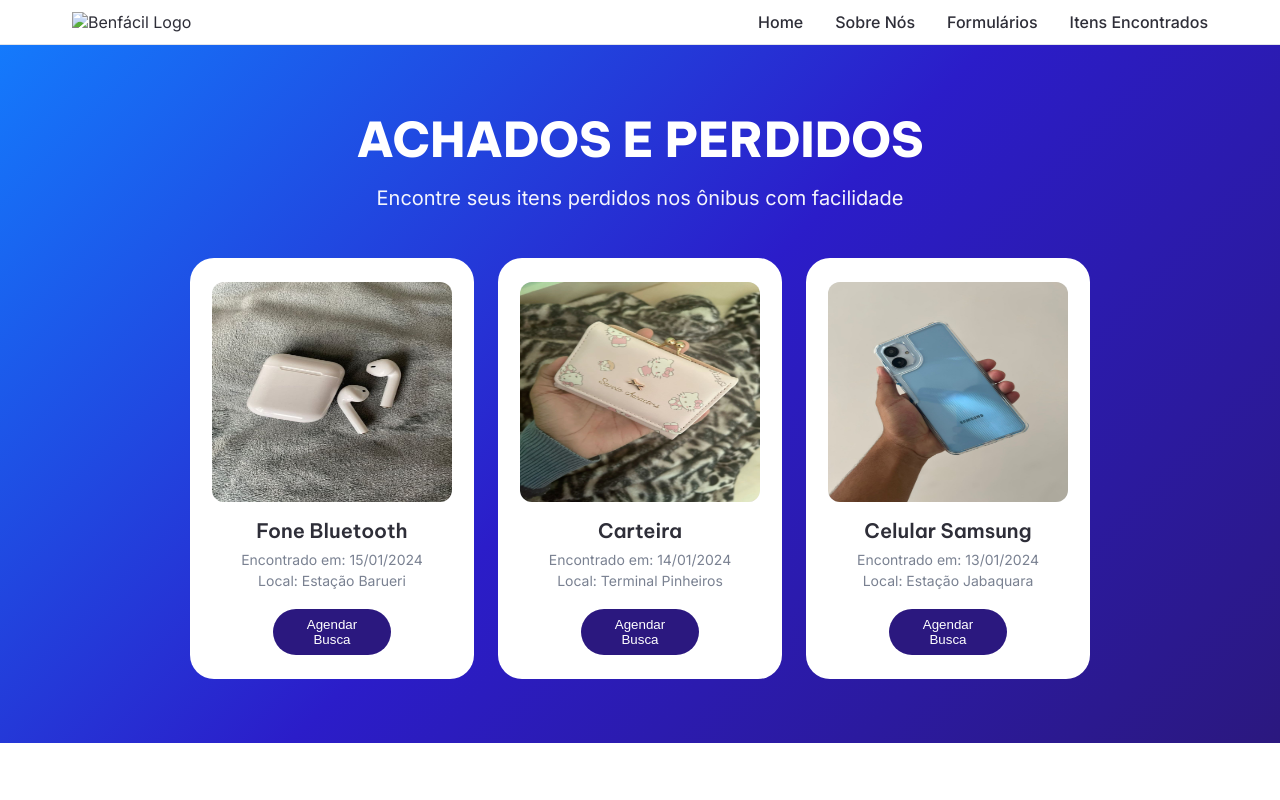
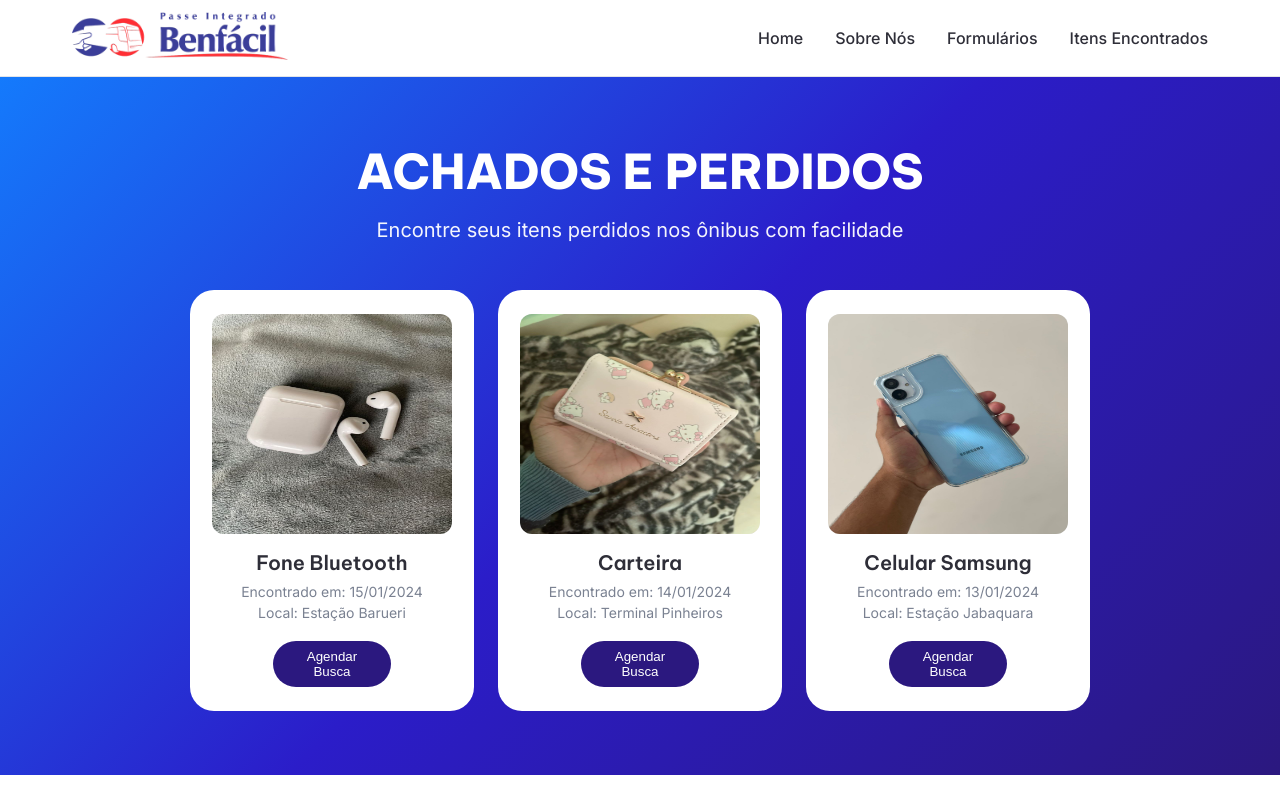
Before and after one commit to analiceclds/achados-e-perdidosBenfacil, a plain HTML site: page index.html in a window 1280 px wide. Shown: the top 800 px of the page. Drawn offline with Linux system fonts and the light colour scheme; the site is published under a folder, as on GitHub Pages, so addresses that start at the root find nothing.

Commit message:
Update index.html

```diff
--- a/index.html
+++ b/index.html
@@ -17,7 +17,7 @@
         <div class="container">
             <div class="navbar-content">
                 <div>
-                    <img src="/img/benfacil-logo.png" alt="Benfácil Logo">
+                    <img src="img/benfacil-logo.png" alt="Benfácil Logo">
                 </div>
                 <ul class="nav-links">
                     <li><a href="#home">Home</a></li>
```
